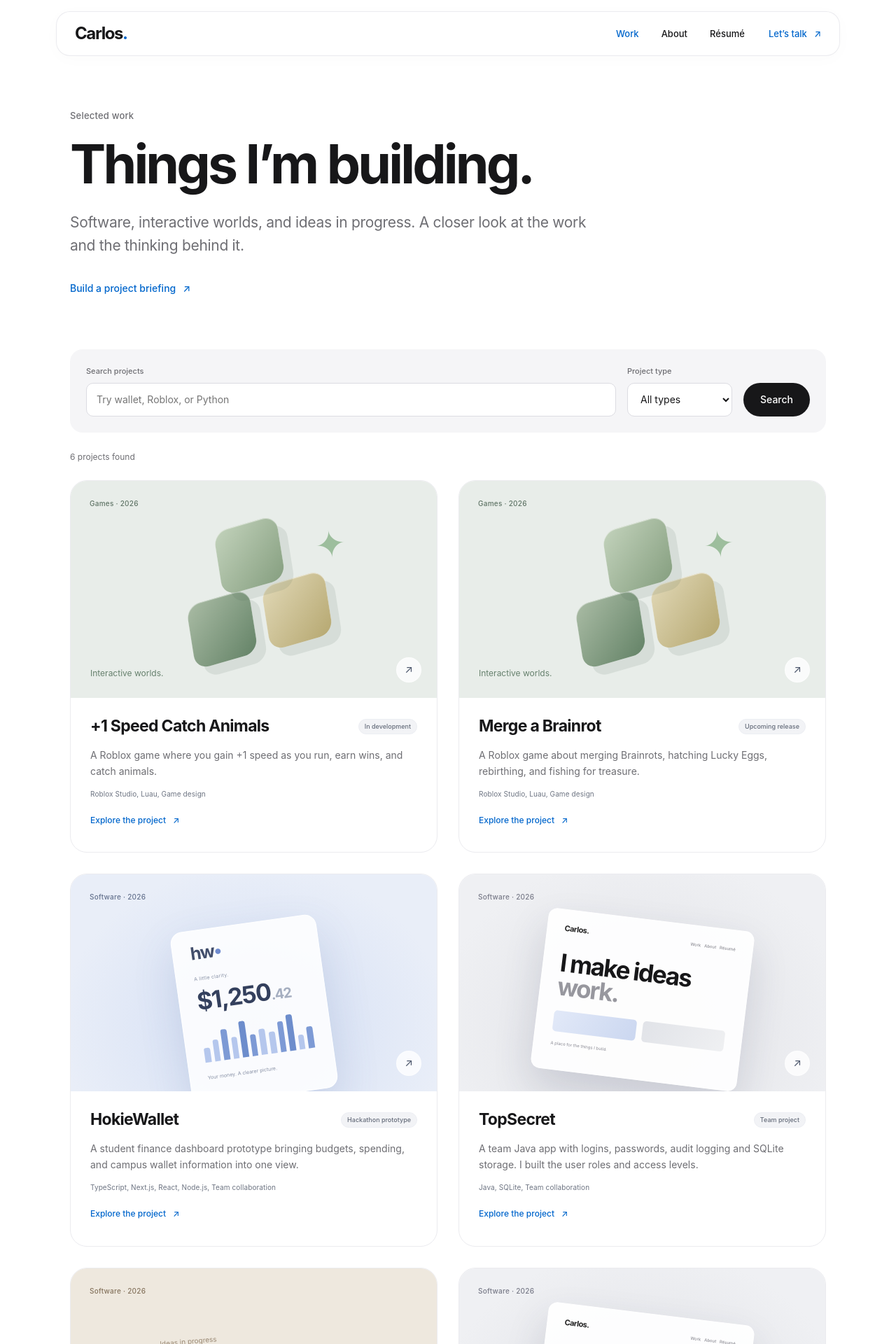
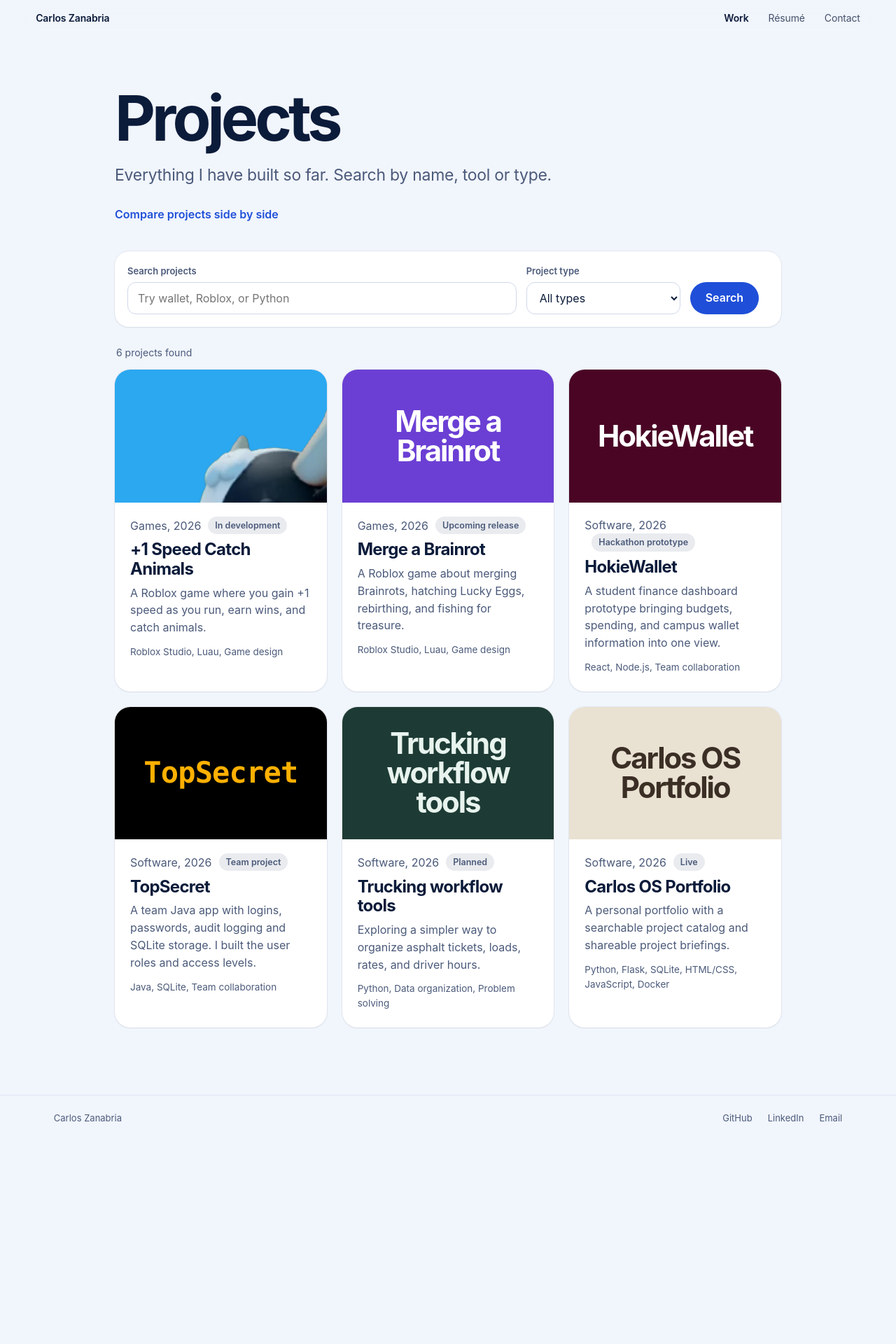
Before and after one commit to CarlosZanabria618/carlos-os-portfolio, a Flask app: page /projects in a window 1280 px wide. Shown: the top 1920 px of the page at 70% size. After the commit the page ends 1602 px from the top, so only its background shows below. Run offline with Flask 3, Linux system fonts and the light colour scheme; data comes from the database, SQL or seed files in the repository.

Commit message:
Rebuild inner pages, add link preview

```diff
--- /dev/null
+++ b/code/static/pages.css
@@ -0,0 +1,113 @@
+/* Carlos Zanabria portfolio: inner pages. Shares the home page palette. */
+:root{--font:-apple-system,BlinkMacSystemFont,"SF Pro Display","SF Pro Text","Helvetica Neue",Helvetica,Arial,sans-serif;--mono:ui-monospace,"SF Mono",Menlo,Consolas,monospace;
+  --bg:#f1f5fc;--navy:#0b1b3a;--ink-2:#4b5a7a;--cobalt:#1f4fd8;--line:#dfe6f3;--card:#fff;--ease:cubic-bezier(.2,.7,.1,1);--tone:#0b1b3a;--tone-ink:#fff}
+*{box-sizing:border-box}
+html{-webkit-text-size-adjust:100%}
+body{margin:0;font-family:var(--font);font-size:18px;line-height:1.55;color:var(--navy);background:var(--bg);-webkit-font-smoothing:antialiased;text-rendering:optimizeLegibility}
+a{color:inherit}
+h1,h2,h3,p,dl,dd{margin:0}
+.skip{position:fixed;left:16px;top:-60px;z-index:50;background:var(--navy);color:#fff;padding:10px 16px;border-radius:10px}
+.skip:focus{top:16px}
+:focus-visible{outline:3px solid #0a84ff;outline-offset:3px;border-radius:6px}
+.topbar{position:sticky;top:0;z-index:40;display:flex;align-items:center;justify-content:space-between;height:52px;padding:0 max(20px,4vw);background:color-mix(in srgb,var(--bg) 78%,transparent);backdrop-filter:saturate(180%) blur(20px);-webkit-backdrop-filter:saturate(180%) blur(20px)}
+.topbar a{text-decoration:none;font-size:14px;letter-spacing:-.01em}
+.topbar-name{font-weight:600}
+.topbar nav{display:flex;gap:28px}
+.topbar nav a{opacity:.75}
+.topbar nav a:hover,.topbar nav a[aria-current]{opacity:1}
+.topbar nav a[aria-current]{font-weight:600}
+.content-wrap{max-width:1080px;margin:0 auto;padding:0 max(20px,5vw)}
+.page-main{min-height:80svh;padding-bottom:12vh}
+.page-header{padding:9vh 0 5vh}
+.page-heading{font-size:clamp(44px,7vw,96px);line-height:1;letter-spacing:-.055em;font-weight:700}
+.page-intro{max-width:44ch;margin-top:20px;font-size:clamp(19px,1.8vw,23px);line-height:1.4;color:var(--ink-2);letter-spacing:-.012em}
+.page-actions{display:flex;flex-wrap:wrap;align-items:center;gap:12px 20px;margin-top:28px}
+.button{display:inline-flex;align-items:center;min-height:46px;padding:0 22px;border:0;border-radius:999px;font:inherit;font-size:16px;font-weight:600;text-decoration:none;cursor:pointer;transition:transform .3s var(--ease)}
+.button:hover{transform:scale(1.03)}
+.button.primary{background:var(--cobalt);color:#fff}
+.button.secondary{background:transparent;color:inherit;box-shadow:inset 0 0 0 1.5px currentColor}
+.text-link{font-size:16px;font-weight:600;color:var(--cobalt);text-decoration:none}
+.text-link:hover{text-decoration:underline}
+.badge{display:inline-block;margin-left:10px;padding:3px 10px;border-radius:999px;background:color-mix(in srgb,currentColor 12%,transparent);font-size:12.5px;font-weight:600;vertical-align:2px}
+.contact-links{margin-top:18px;font-size:16px;color:var(--ink-2)}
+/* project tones */
+.tone-hokiewallet{--tone:#4a0525;--tone-ink:#fff}
+.tone-plus1-speed-catch-animals{--tone:#2ba8f0;--tone-ink:#05203a}
+.tone-topsecret{--tone:#000;--tone-ink:#ffb000}
+.tone-carlos-os-portfolio{--tone:#e9e1d2;--tone-ink:#3b2f25}
+.tone-merge-a-brainrot{--tone:#6b3fd4;--tone-ink:#fff}
+.tone-trucking-tools{--tone:#1d3b34;--tone-ink:#e8f3ee}
+/* search */
+.search-form{display:grid;grid-template-columns:1fr 220px auto auto;gap:14px;align-items:end;padding:18px;border-radius:20px;background:var(--card);box-shadow:0 1px 2px rgba(11,27,58,.06),0 0 0 1px rgba(11,27,58,.06)}
+.search-form label,.briefing-form legend{display:block;margin-bottom:6px;font-size:13px;font-weight:600;color:var(--ink-2)}
+.search-form input,.search-form select{width:100%;height:46px;padding:0 14px;border:1px solid #cfd8ea;border-radius:12px;background:#fff;font:inherit;font-size:16px;color:var(--navy)}
+.result-count{margin:26px 2px 14px;font-size:14px;color:var(--ink-2)}
+.project-grid{display:grid;grid-template-columns:repeat(auto-fill,minmax(300px,1fr));gap:22px}
+.project-card{display:flex;flex-direction:column;border-radius:22px;overflow:hidden;background:var(--card);box-shadow:0 1px 2px rgba(11,27,58,.06),0 0 0 1px rgba(11,27,58,.06);transition:transform .4s var(--ease),box-shadow .4s}
+.project-card:hover{transform:translateY(-4px);box-shadow:0 22px 44px -22px rgba(11,27,58,.4),0 0 0 1px rgba(11,27,58,.06)}
+.project-cover{display:grid;place-items:center;aspect-ratio:16/10;background:var(--tone);color:var(--tone-ink);text-decoration:none;overflow:hidden}
+.project-cover img{height:92%;width:auto;transition:transform .5s var(--ease)}
+.project-card:hover .project-cover img{transform:scale(1.06) rotate(-3deg)}
+.cover-word{padding:0 22px;font-size:clamp(28px,3.4vw,42px);font-weight:700;letter-spacing:-.05em;line-height:1;text-align:center}
+.tone-topsecret .cover-word{font-family:var(--mono);letter-spacing:-.02em}
+.card-body{padding:20px 22px 24px}
+.card-meta{font-size:13px;color:var(--ink-2)}
+.card-body h3{margin:8px 0;font-size:24px;letter-spacing:-.03em;line-height:1.15}
+.card-body h3 a{text-decoration:none}
+.card-body p{font-size:16px;color:var(--ink-2)}
+.card-stack{margin-top:12px;font-size:13.5px!important}
+.empty{grid-column:1/-1;padding:40px;border-radius:22px;background:var(--card);text-align:center}
+.empty h2,.empty h3{font-size:26px;letter-spacing:-.03em;margin-bottom:8px}
+.empty .button{margin-top:18px}
+/* case study */
+.case-hero{background:var(--tone);color:var(--tone-ink);padding:8vh 0 9vh}
+.case-hero .page-intro{color:inherit;opacity:.82}
+.case-hero .button.primary{background:var(--tone-ink);color:var(--tone)}
+.back{display:inline-block;margin-bottom:5vh;font-size:14px;font-weight:600;text-decoration:none;opacity:.8}
+.back::before{content:"\2039\00a0"}
+.back:hover{opacity:1}
+.case-meta{margin-bottom:14px;font-size:15px;opacity:.85}
+.case-body{display:grid;grid-template-columns:1.6fr 1fr;gap:clamp(28px,5vw,72px);padding-top:8vh}
+.case-story h2,.detail-panel h2,.resume-section h2,.skill-box h2{font-size:clamp(26px,3vw,36px);letter-spacing:-.04em;line-height:1.1;margin-bottom:16px}
+.case-story p{font-size:20px;line-height:1.6;max-width:62ch}
+.case-facts,.detail-panel,.skill-box{padding:26px;border-radius:22px;background:var(--card);box-shadow:0 1px 2px rgba(11,27,58,.06),0 0 0 1px rgba(11,27,58,.06);align-self:start}
+.details-list dt{font-size:13px;font-weight:600;color:var(--ink-2)}
+.details-list dd{margin:2px 0 18px;font-size:17px}
+.details-list dd:last-child{margin-bottom:0}
+/* résumé and skills */
+.resume-grid{display:grid;gap:7vh}
+.resume-section{display:grid;grid-template-columns:220px 1fr;gap:10px 40px;padding-top:28px;border-top:1px solid var(--line)}
+.resume-section h2{grid-row:span 20}
+.resume-item{grid-column:2;margin-bottom:26px;max-width:66ch}
+.resume-item h3{font-size:22px;letter-spacing:-.025em}
+.entry-meta{display:block;font-size:13.5px;color:var(--ink-2)}
+.skill-tags,.metadata-label{margin:3px 0 8px;font-size:15px;font-weight:600;color:var(--cobalt)}
+.resume-item p:last-child{color:#24345a}
+.skills-grid{display:grid;grid-template-columns:repeat(auto-fit,minmax(280px,1fr));gap:22px;margin-bottom:22px}
+.skill-box p{color:var(--ink-2)}
+/* compare */
+.briefing-form fieldset{border:0;padding:0;margin:0;display:grid;gap:10px}
+.boot-option{display:flex;gap:14px;align-items:center;padding:14px 16px;border:1px solid var(--line);border-radius:14px;cursor:pointer}
+.boot-option:has(input:checked){border-color:var(--cobalt);background:#f3f6ff}
+.boot-option input{width:20px;height:20px;accent-color:var(--cobalt)}
+.boot-option small{display:block;font-size:13.5px;color:var(--ink-2)}
+.selection-actions{display:flex;align-items:center;gap:20px;margin-top:20px}
+.boot-results{display:grid;grid-template-columns:repeat(auto-fit,minmax(280px,1fr));gap:22px}
+.boot-results h3{margin:12px 0 8px;font-size:24px;letter-spacing:-.03em}
+.boot-results h3 a{text-decoration:none}
+.boot-results p{margin-bottom:18px;color:var(--ink-2)}
+#briefing .page-header{padding:8vh 0 3vh}
+#briefing h2{font-size:clamp(30px,4vw,48px);letter-spacing:-.045em}
+.foot{display:flex;justify-content:space-between;gap:20px;padding:22px max(20px,6vw);font-size:13px;color:var(--ink-2);border-top:1px solid var(--line)}
+.foot a{margin-left:22px;text-decoration:none}
+.foot a:hover{color:var(--navy)}
+@media (max-width:760px){
+  body{font-size:17px}
+  .topbar nav{gap:18px}
+  .search-form{grid-template-columns:1fr}
+  .case-body{grid-template-columns:1fr}
+  .resume-section{grid-template-columns:1fr}
+  .resume-item{grid-column:1}
+  .resume-section h2{grid-row:auto}
+}
+@media (prefers-reduced-motion:reduce){*{transition-duration:.01ms!important}}
--- a/code/templates/base.html
+++ b/code/templates/base.html
@@ -2,20 +2,23 @@
 <!doctype html>
 <html lang="en"><head>
 <meta charset="utf-8"><meta name="viewport" content="width=device-width,initial-scale=1">
-<meta name="theme-color" content="#f5f5f7"><meta name="color-scheme" content="light">
+<meta name="theme-color" content="#f1f5fc"><meta name="color-scheme" content="light">
 <title>{{ title }} · Carlos Zanabria</title>
-<meta name="description" content="Carlos Zanabria is a Computer Science student at Virginia Tech, building software and thoughtful interfaces. Explore his projects and résumé. Seeking Summer 2027 internships.">
-<meta property="og:title" content="Carlos Zanabria — Software & thoughtful interfaces"><meta property="og:description" content="Computer Science at Virginia Tech. Explore my work, approach, and Summer 2027 internship interests."><meta property="og:type" content="website">
+<meta name="description" content="Carlos Zanabria builds interfaces. Computer Science at Virginia Tech, seeking Summer 2027 internships.">
+<meta property="og:title" content="{{ title }} · Carlos Zanabria"><meta property="og:description" content="I build interfaces you can feel. Computer Science at Virginia Tech."><meta property="og:type" content="website">
+<meta property="og:image" content="https://carlos-os-portfolio.onrender.com/static/img/og.jpg"><meta property="og:image:width" content="1200"><meta property="og:image:height" content="630"><meta name="twitter:card" content="summary_large_image">
 <link rel="icon" href="{{ url_for('static',filename='favicon.svg') }}" type="image/svg+xml">
-<link rel="stylesheet" href="{{ url_for('static',filename='style.css') }}?v=2">
-<script defer src="{{ url_for('static',filename='motion.js') }}?v=2"></script>
+<link rel="stylesheet" href="{{ url_for('static',filename='pages.css') }}?v=1">
 </head><body>
 <a class="skip" href="#main">Skip to content</a>
-<header class="site-header"><nav class="site-nav" aria-label="Main navigation">
-<a class="brand" href="{{ url_for('home') }}" aria-label="Carlos Zanabria, home">Carlos<span>.</span></a>
-<div class="nav-links"><a href="{{ url_for('project_list') }}" {% if active in ['projects','games'] %}aria-current="page"{% endif %}>Work</a><a href="{{ url_for('home') }}#about">About</a><a href="{{ url_for('resume') }}" {% if active=='resume' %}aria-current="page"{% endif %}>Résumé</a></div>
-<a class="nav-contact" href="mailto:andrezanabria6180@gmail.com">Let’s talk <span aria-hidden="true">↗</span></a>
-</nav></header>
+<header class="topbar">
+  <a class="topbar-name" href="{{ url_for('home') }}">Carlos Zanabria</a>
+  <nav aria-label="Main navigation">
+    <a href="{{ url_for('project_list') }}" {% if active in ['projects','games'] %}aria-current="page"{% endif %}>Work</a>
+    <a href="{{ url_for('resume') }}" {% if active=='resume' %}aria-current="page"{% endif %}>Résumé</a>
+    <a href="{{ url_for('home') }}#contact">Contact</a>
+  </nav>
+</header>
 {% block content %}{% endblock %}
-<footer class="site-footer"><div class="content-wrap footer-inner"><a class="footer-name" href="/">Carlos Zanabria<span>.</span></a><p>Curiosity, put into practice.</p><div class="footer-links"><a href="https://github.com/CarlosZanabria618">GitHub <span aria-hidden="true">↗</span></a><a href="mailto:andrezanabria6180@gmail.com">Email <span aria-hidden="true">↗</span></a><a href="{{ url_for('static',filename='Carlos_Zanabria_Resume_Updated.pdf') }}">Résumé <span aria-hidden="true">↓</span></a></div><small>© 2026 Carlos Zanabria</small></div></footer>
+<footer class="foot"><span>Carlos Zanabria</span><span><a href="https://github.com/CarlosZanabria618">GitHub</a><a href="https://www.linkedin.com/in/carlos-zanabria">LinkedIn</a><a href="mailto:andrezanabria6180@gmail.com">Email</a></span></footer>
 </body></html>
--- a/code/templates/card.html
+++ b/code/templates/card.html
@@ -1,11 +1,7 @@
-<article class="project-card" data-reveal>
-<a class="project-cover art-{{ item.art }}" href="{{ url_for('project_detail',slug=item.slug) }}" aria-label="Explore {{ item.title }}">
-<span class="cover-label">{{ item.category }} · {{ item.year }}</span>
-<div class="cover-art" aria-hidden="true">
-{% if item.art=='wallet' %}<div class="card-wallet"><span class="card-wallet-logo">hw<span>•</span></span><span class="wallet-tiny-label">A little clarity.</span><strong>$1,250<span>.42</span></strong><div class="mini-chart"><i></i><i></i><i></i><i></i><i></i><i></i><i></i><i></i><i></i><i></i><i></i><i></i></div><span class="wallet-tiny-footer">Your money. A clearer picture.</span></div>
-{% elif item.art=='portfolio' %}<div class="card-portfolio"><div class="tiny-nav"><b>Carlos.</b><span>Work &nbsp; About &nbsp; Résumé</span></div><strong>I make ideas<br><span>work.</span></strong><div class="tiny-projects"><i></i><i></i></div><span class="tiny-caption">A place for the things I build.</span></div>
-{% elif item.art=='game' %}<div class="game-sculpture"><span class="sculpture-star">✦</span><div class="sculpture-block block-one"></div><div class="sculpture-block block-two"></div><div class="sculpture-block block-three"></div></div><span class="art-bottom-label">Interactive worlds.</span>
-{% else %}<div class="truck-illustration"><span>Ideas in progress</span><strong>Less paper.<br>More clarity.</strong><div class="ticket-lines"><i></i><i></i><i></i></div></div>{% endif %}
-</div><span class="cover-arrow" aria-hidden="true">↗</span></a>
-<div class="card-body"><div class="card-title"><h3><a href="{{ url_for('project_detail',slug=item.slug) }}">{{ item.title }}</a></h3><span class="badge">{{ item.status }}</span></div><p>{{ item.summary }}</p><p class="card-stack">{{ item.stack }}</p><a class="text-link" href="{{ url_for('project_detail',slug=item.slug) }}">Explore the project <span aria-hidden="true">↗</span></a></div>
+<article class="project-card tone-{{ item.slug }}">
+<a class="project-cover" href="{{ url_for('project_detail',slug=item.slug) }}" aria-label="Open {{ item.title }}">
+{% if item.slug=='plus1-speed-catch-animals' %}<img src="{{ url_for('static',filename='img/cow/cow-17.webp') }}" alt="" loading="lazy">
+{% else %}<span class="cover-word" aria-hidden="true">{{ item.title }}</span>{% endif %}
+</a>
+<div class="card-body"><p class="card-meta">{{ item.category }}, {{ item.year }}<span class="badge">{{ item.status }}</span></p><h3><a href="{{ url_for('project_detail',slug=item.slug) }}">{{ item.title }}</a></h3><p>{{ item.summary }}</p><p class="card-stack">{{ item.stack }}</p></div>
 </article>
--- a/code/templates/error.html
+++ b/code/templates/error.html
@@ -3,7 +3,7 @@
 {% block content %}
 <main id="main" class="page-main">
   <div class="content-wrap">
-    <header class="page-header" data-reveal><p class="eyebrow">404</p><h1 class="page-heading">Let’s find your way.</h1><p class="page-intro">This page isn’t here. Explore my projects or head back home.</p><div class="page-actions"><a class="button primary" href="{{ url_for('project_list') }}">Explore projects <span aria-hidden="true">↗</span></a><a class="text-link" href="{{ url_for('home') }}">Back to home <span aria-hidden="true">→</span></a></div></header>
+    <header class="page-header"><h1 class="page-heading">Page not found</h1><p class="page-intro">This page isn’t here. Explore my projects or head back home.</p><div class="page-actions"><a class="button primary" href="{{ url_for('project_list') }}">Explore projects</a><a class="text-link" href="{{ url_for('home') }}">Back to home</a></div></header>
   </div>
 </main>
 {% endblock %}
--- a/code/templates/projects.html
+++ b/code/templates/projects.html
@@ -3,14 +3,13 @@
 {% block content %}
 <main id="main" class="page-main">
   <div class="content-wrap">
-    <header class="page-header" data-reveal>
-      <p class="eyebrow">{{ 'Interactive worlds' if active == 'games' else 'Selected work' }}</p>
-      <h1 class="page-heading">{{ 'Games & experiments.' if active == 'games' else 'Things I’m building.' }}</h1>
-      <p class="page-intro">{{ 'Learning how thoughtful systems and small details make a world worth exploring.' if active == 'games' else 'Software, interactive worlds, and ideas in progress. A closer look at the work and the thinking behind it.' }}</p>
-      <div class="page-actions"><a class="text-link" href="{{ url_for('boot') }}">Build a project briefing <span aria-hidden="true">↗</span></a></div>
+    <header class="page-header">
+            <h1 class="page-heading">{{ 'Games' if active == 'games' else 'Projects' }}</h1>
+      <p class="page-intro">{{ 'Roblox games I have worked on.' if active == 'games' else 'Everything I have built so far. Search by name, tool or type.' }}</p>
+      <div class="page-actions"><a class="text-link" href="{{ url_for('boot') }}">Compare projects side by side</a></div>
     </header>
     {% if active != 'games' %}
-    <form class="search-form" action="{{ url_for('project_list') }}" method="get" data-reveal>
+    <form class="search-form" action="{{ url_for('project_list') }}" method="get">
       <div><label for="q">Search projects</label><input id="q" name="q" type="search" maxlength="100" value="{{ query }}" placeholder="Try wallet, Roblox, or Python"></div>
       <div><label for="category">Project type</label><select id="category" name="category"><option value="">All types</option><option {% if category == 'Software' %}selected{% endif %}>Software</option><option {% if category == 'Games' %}selected{% endif %}>Games</option></select></div>
       <button class="button primary" type="submit">Search</button>
@@ -21,7 +20,7 @@
     <div class="project-grid">
       {% for item in items %}{% include 'card.html' %}
       {% else %}
-      <section class="empty" data-reveal><h2>No matching projects.</h2><p>Try another search or explore the full collection.</p><a class="button secondary" href="{{ url_for('project_list') }}">View all projects</a></section>
+      <section class="empty"><h2>No matching projects.</h2><p>Try another search or explore the full collection.</p><a class="button secondary" href="{{ url_for('project_list') }}">View all projects</a></section>
       {% endfor %}
     </div>
   </div>
```
Also changed, not shown: code/templates/boot.html (+11 -11 lines), code/templates/detail.html (+16 -17 lines), code/templates/home.html (+35 -30 lines), code/templates/resume.html (+18 -18 lines), code/templates/skills.html (+4 -4 lines), data/projects.json (+7 -7 lines), code/static/img/og.jpg (added).
